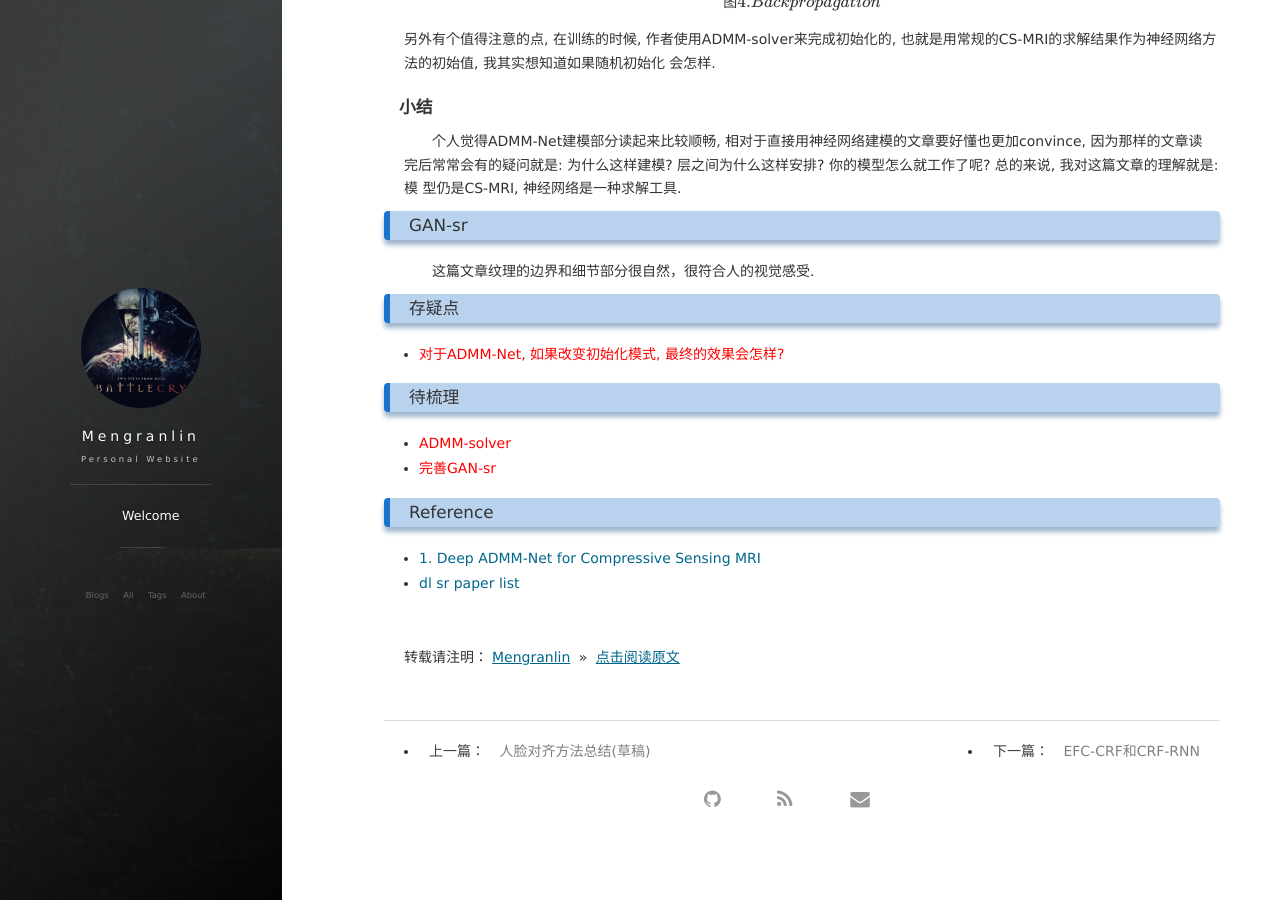
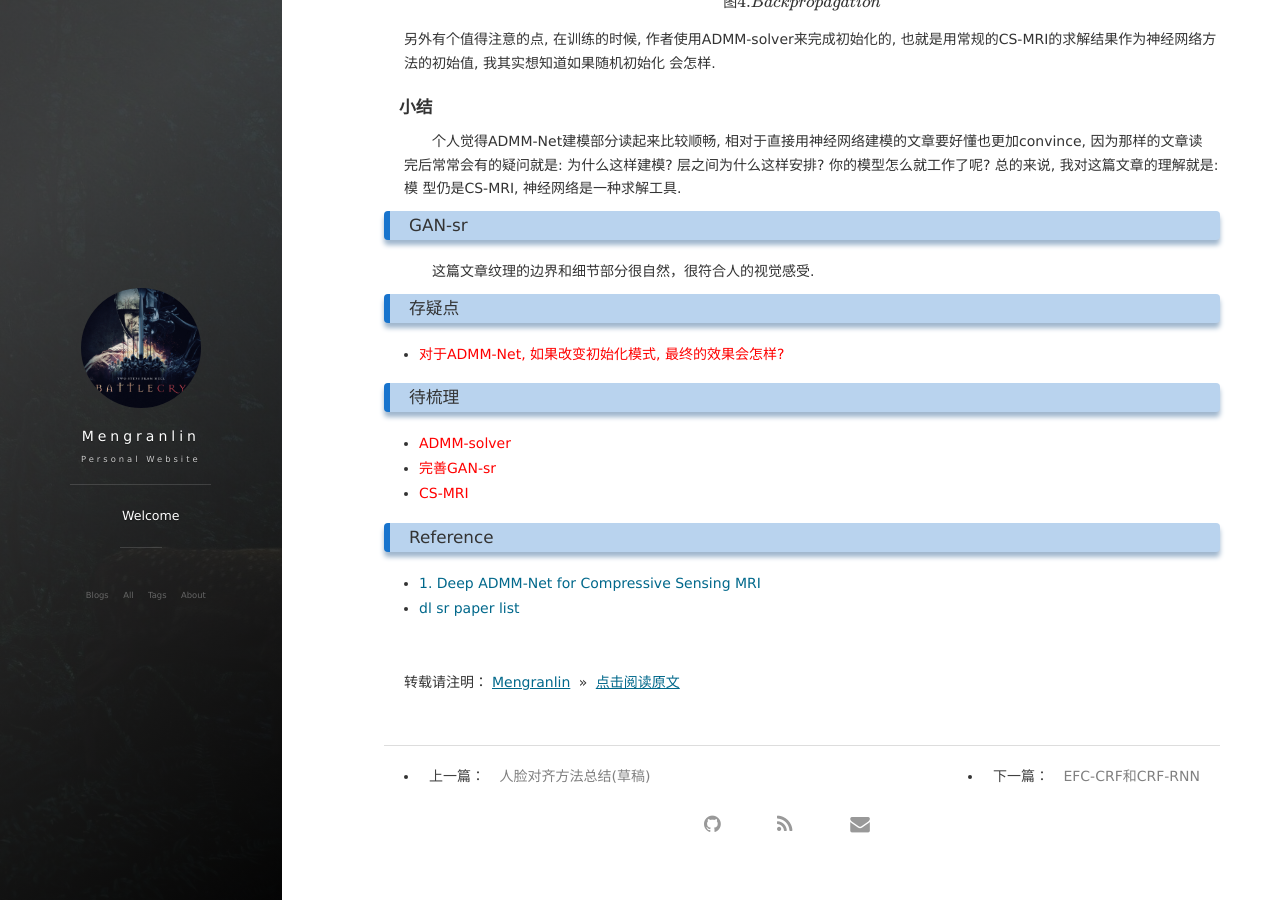
Before and after one commit to lmrshare/lmrshare.github.io, a Jekyll site: the page built from _posts/2018-09-17-mri.md, in a window 1280 px wide and 900 px high, scrolled down 3047 px. Built offline with Jekyll 4.4.1, drawn with Linux system fonts in a browser that asks for light colours; nearby versions of some CDN libraries; formulas are drawn with MathJax 3; comment, search, counter and statistics services are not loaded.

Commit message:
neaten blog

```diff
--- a/_posts/2018-09-17-mri.md
+++ b/_posts/2018-09-17-mri.md
@@ -115,6 +115,7 @@ $$图4. Backpropagation$$
 
 + <font color="ff0000">ADMM-solver</font>
 + <font color="ff0000">完善GAN-sr</font>
++ <font color="ff0000">CS-MRI</font>
 
 ### <a name="Reference"></a>Reference
 
```
Also changed, not shown: _drafts/work-linux/2018-05-22-cou-lhy-ml-35.md (renamed from _posts/2018-05-22-cou-lhy-ml-35.md), _posts/2015-06-01-sense.md (renamed from _drafts/work-linux/2015-06-01-sense.md).
